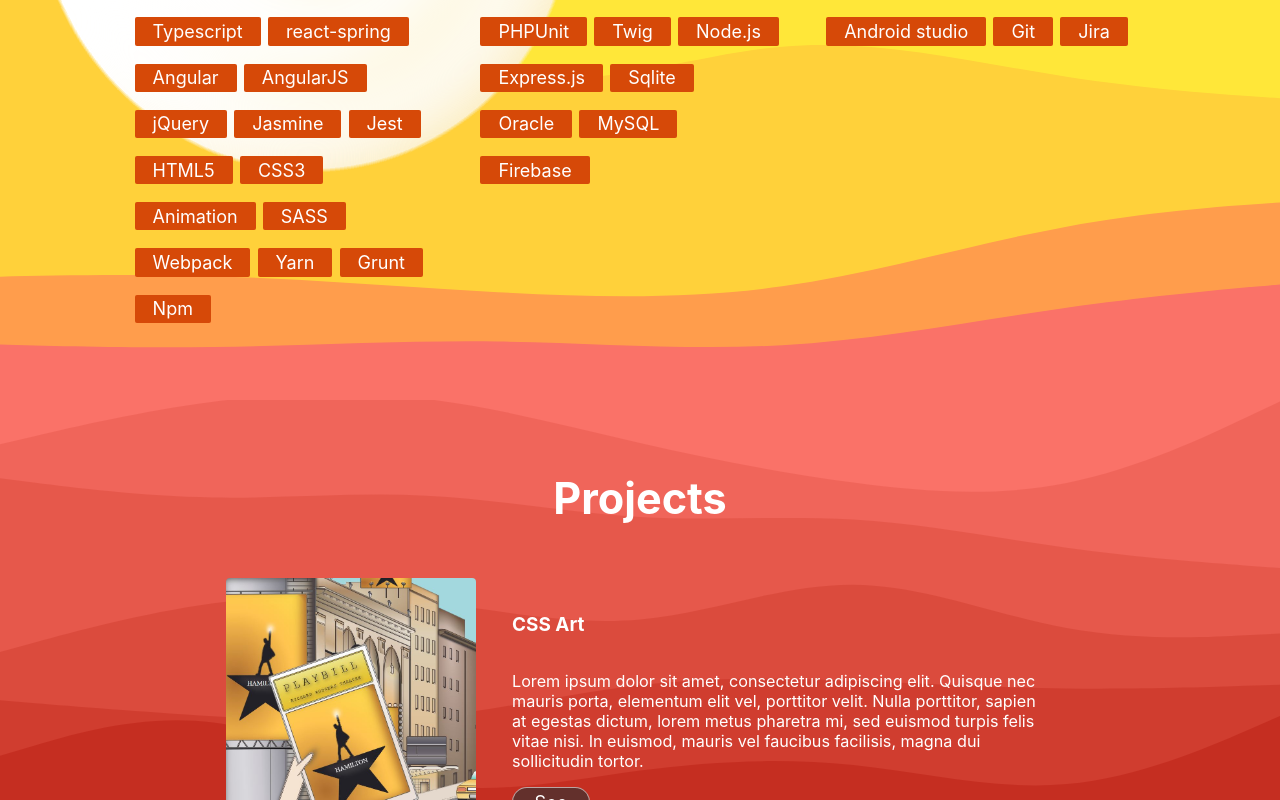
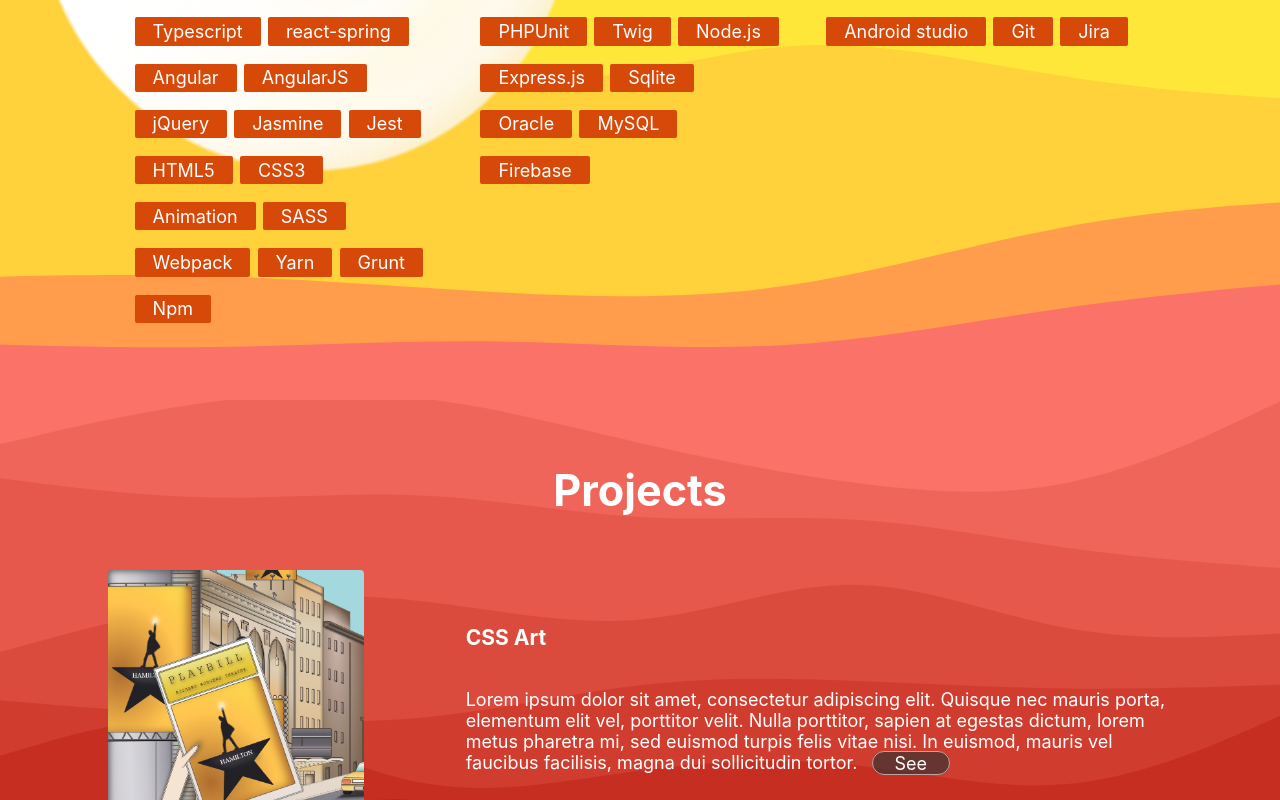
Before and after one commit to ophelielv/oh-portfolio, a Next.js app: page / in a window 1280 px wide. Shown: the part 2000-2800 px from the top of the page. Built offline with nearby package versions, Linux system fonts and the light colour scheme.

Commit message:
Responsive : projects

```diff
--- a/src/components/project.module.css
+++ b/src/components/project.module.css
@@ -1,52 +1,58 @@
 div.container {
-  display: grid;
   padding: 2rem 2rem;
-  display: flex;
   color: white;
-  justify-content: center;
-  align-items: center;
-  max-width: 900px;
+  max-width: 1200px;
   border-radius: 4px;
   transition: background-color 0.4s, border 0.4s;
   padding: 1rem 2rem;
   margin: 0 0 1rem 0rem;
+  display: grid;
+  grid-template-columns: repeat(3, 1fr);
+  column-gap: 0.5rem;
+ }
+
+div.container h3 {
+  grid-column-start: 2;
+  grid-column-end: 4;
+  align-self: flex-end;
+}
+
+div.container p {
+  grid-column-start: 2;
+  grid-column-end: 4;
 }
 
 div.imgContainer {
   position: relative;
-  min-height: 250px;
-  min-width: 250px;
+  min-height: 200px;
+  min-width: 200px;
   width: 20vw;
   height: 20vw;
   max-height: 300px;
   margin-right: 2rem;
-  display: flex;
-  justify-content: center;
-  align-items: center;
   border-radius: 4px;
   transition: border 0.4s;
+  grid-row-start: 1;
+  grid-row-end: 3;
+  grid-column-start: 1;
+  grid-column-end: 2;
 }
 
 div.imgContainer img {
   border-radius: 4px;
 }
 
-div.texts {
-  display: flex;
-  flex-direction: column;
-  font-size: 0.9rem;
-}
-
 a.link {
   background-color: rgba(51, 51, 51, 0.664);
   border: 1px solid rgba(255, 255, 255, 0.555);
-  padding: 0.2rem 1.2rem;
+  padding: 0.05rem 1.2rem;
   border-radius: 20px;
   color: white;
   z-index: 2;
   font-size: 1rem;
   width: fit-content;
   transition: background-color 0.4s;
+  margin-left: 0.8rem;
 }
 
 a.link:hover, a.link:focus, a.link:active {
@@ -59,5 +65,44 @@ div.container:hover div.imgContainer {
 }
 
 div.container:hover {
-  background-color:rgba(219, 219, 219, 0.144)
+  background-color:rgba(219, 219, 219, 0.144);
 }
+
+@media (max-width: 800px) {
+  div.container {
+    background-color:rgba(219, 219, 219, 0.144);
+    border: solid 2px #f7f7f74a;
+    display: grid;
+    grid-template-columns: min-content 1fr;
+    column-gap: 0.4rem;
+    padding: 0.5rem 1rem;
+  }
+
+  div.container h3 {
+    justify-self: flex-start;
+    align-self: flex-end;
+    font-size: 1.3rem;
+    margin: 0;
+  }
+
+  div.container p {
+    grid-column-start: 1;
+    grid-column-end: 3;
+    font-size: 0.8rem;
+  }
+
+  div.container a {
+    font-size: 0.9rem;
+  }
+
+  div.imgContainer {
+    min-height: 100px;
+    min-width: 150px;
+    grid-row-start: 1;
+    grid-row-end: 2;
+    grid-column-start: 1;
+    grid-column-end: 2;
+    padding: 0;
+    margin: 0;
+  }
+}
--- a/src/components/project.tsx
+++ b/src/components/project.tsx
@@ -27,11 +27,13 @@ export default function Project({
         />
       </div>
 
-      <div className={styles.texts}>
-        <h3>{title}</h3>
-        <p>{description}</p>
-        <a href="" target="_blank" className={styles.link}>{t('projects.buttonSee')}</a>
-      </div>
+      <h3>{title}</h3>
+      <p>
+        {description}
+        <a href="" target="_blank" className={styles.link}>
+          {t('projects.buttonSee')}
+        </a>
+      </p>
 
     </div>
   )
--- a/src/components/section.module.css
+++ b/src/components/section.module.css
@@ -6,7 +6,6 @@ section.section {
   position: relative;
   display: flex;
   align-items: center;
-  overflow-y: scroll;
 }
 
 
@@ -24,7 +23,7 @@ section.section {
 .content.center { justify-content: center; }
 .content.start { justify-content: flex-start; }
 
-@media (max-width: 600px) {
+@media (max-width: 800px) {
   .content {
     padding: 1rem 1.1rem;
   }
--- a/src/features/section-projects.module.css
+++ b/src/features/section-projects.module.css
@@ -1 +1,23 @@
-.light { color: white; }
+.light {
+  color: white;
+}
+
+div.container {
+  display: flex;
+  flex-direction: column;
+  justify-content: center;
+  align-items: center;
+  overflow-y: auto;
+}
+
+div.projets {
+  display: flex;
+  flex-direction: column;
+}
+
+@media (max-width: 600px) {
+  div.container h2 {
+    padding: 0.2rem;
+    margin: 0;
+  }
+}
--- a/src/features/section-projects.tsx
+++ b/src/features/section-projects.tsx
@@ -5,8 +5,9 @@ import Project from '../components/project'
 export default function ProjectsSection () {
   const { t } = useTranslation()
   return (
-    <>
+    <div className={styles.container}>
       <h2 className={styles.light}>{t('projects.projects')}</h2>
+      <div className={styles.projects}>
         <Project
           title={t('projects.p1.title')}
           description={t('projects.p1.description')}
@@ -19,6 +20,7 @@ export default function ProjectsSection () {
           imgName="koala's-notebook.JPG"
           imgAlt={t('projects.p2.imgAlt')}
         />
-    </>
+      </div>
+    </div>
   )
 }
--- a/src/i18n/en.json
+++ b/src/i18n/en.json
@@ -26,7 +26,7 @@
       "imgAlt": "Hamilton street"
     },
     "p2": {
-      "title": "Web application",
+      "title": "Web app",
       "description": "Lorem ipsum dolor sit amet, consectetur adipiscing elit. Quisque nec mauris porta, elementum elit vel, porttitor velit. Nulla porttitor, sapien at egestas dictum, lorem metus pharetra mi, sed euismod turpis felis vitae nisi. In euismod, mauris vel faucibus facilisis, magna dui sollicitudin tortor.",
       "imgAlt": "Koala's notebook"
     }
--- a/src/i18n/fr.json
+++ b/src/i18n/fr.json
@@ -27,7 +27,7 @@
       "imgAlt": "Hamilton street"
     },
     "p2": {
-      "title": "Web application",
+      "title": "Web app",
       "description": "Lorem ipsum dolor sit amet, consectetur adipiscing elit. Quisque nec mauris porta, elementum elit vel, porttitor velit. Nulla porttitor, sapien at egestas dictum, lorem metus pharetra mi, sed euismod turpis felis vitae nisi. In euismod, mauris vel faucibus facilisis, magna dui sollicitudin tortor.",
       "imgAlt": "Koala's notebook"
     }
--- a/styles/globals.css
+++ b/styles/globals.css
@@ -27,3 +27,13 @@ main {
 h2 {
   font-size: 2.4rem;
 }
+
+@media (max-width: 600px) {
+  h2 {
+    font-size: 1.8rem;
+  }
+
+  h3 {
+    font-size: 1.4rem;
+  }
+}
```
Lines whose indentation alone changed are shown as unchanged.
